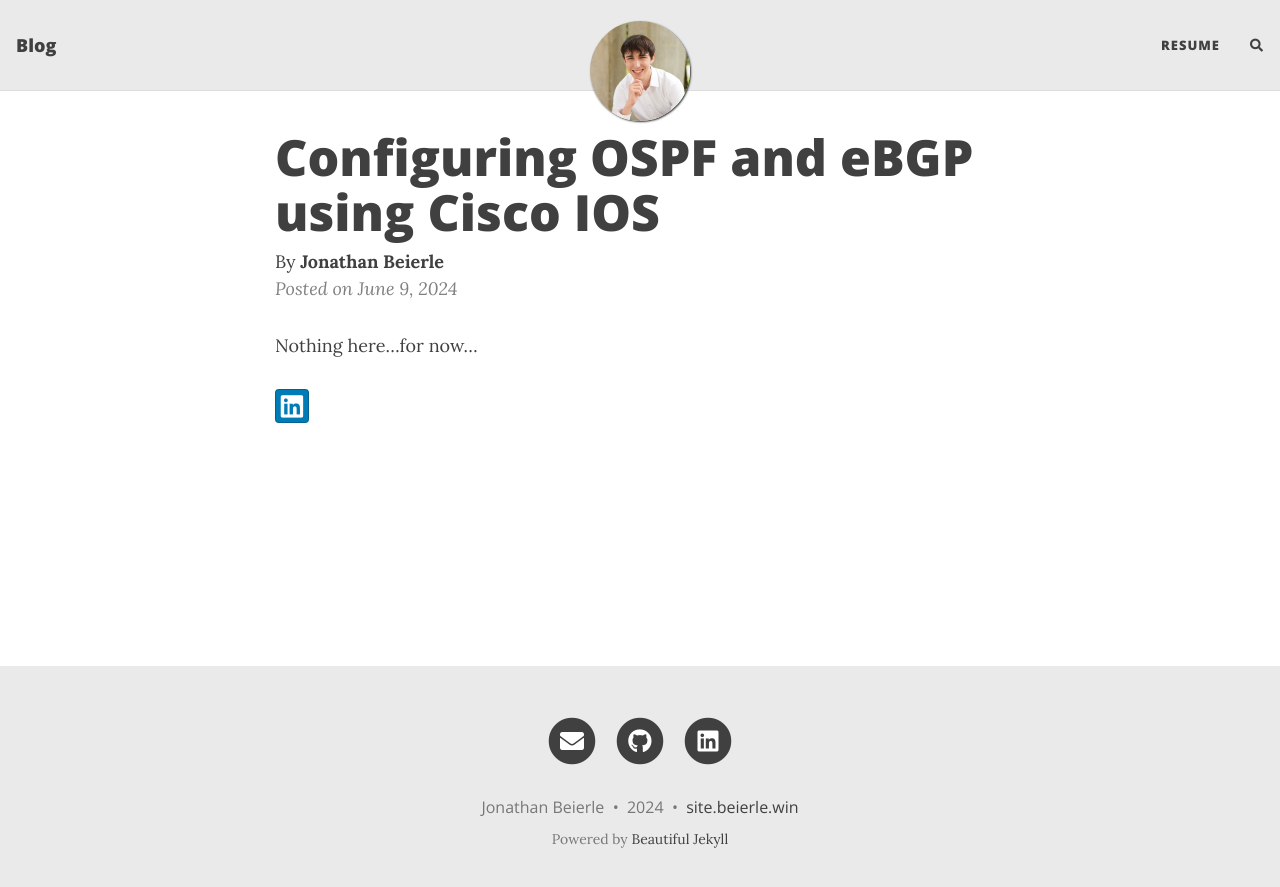
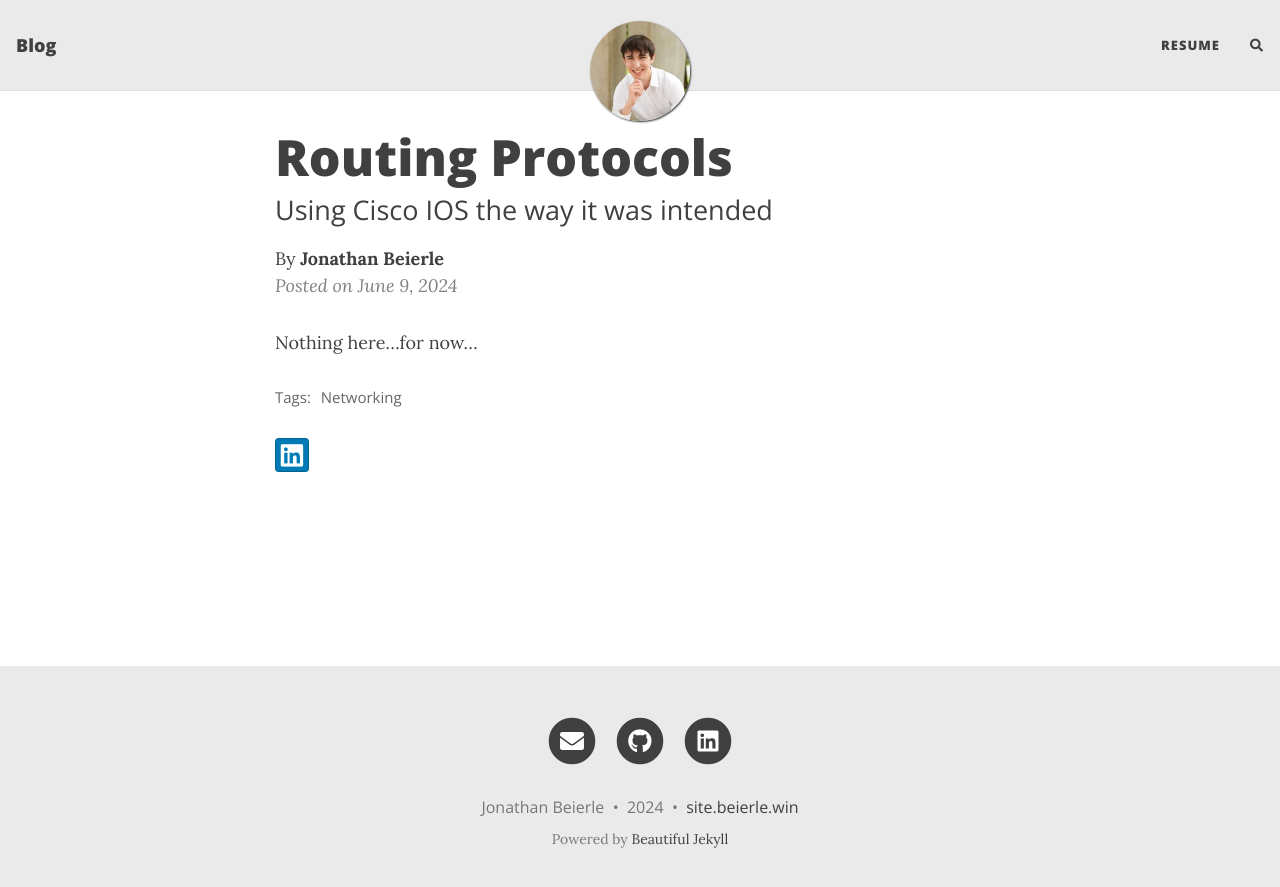
Before and after one commit to HullaBrian/Personal-Website, a Jekyll site: the page built from _posts/2024-06-09-OSPF-and-eBGP-in-cisco-ios.md, in a window 1280 px wide. Shown: the top 887 px of the page. Built offline with Jekyll 4.4.1, drawn with Linux system fonts in a browser that asks for light colours; nearby versions of some CDN libraries; comment, search, counter and statistics services are not loaded.

Commit message:
Modified post to add more room for growth

```diff
--- a/_posts/2024-06-09-OSPF-and-eBGP-in-cisco-ios.md
+++ b/_posts/2024-06-09-OSPF-and-eBGP-in-cisco-ios.md
@@ -1,9 +1,11 @@
 ---
 layout: post
-title: Configuring OSPF and eBGP using Cisco IOS
+title: Routing Protocols
+subtitle: Using Cisco IOS the way it was intended
 thumbnail-img: /assets/img/cisco-ios.png
 share-img: /assets/img/cisco-ios.png
 author: Jonathan Beierle
+tags: [Networking]
 ---
 
 Nothing here...for now...
```
